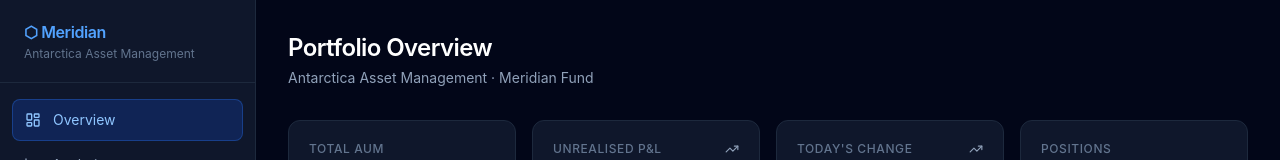
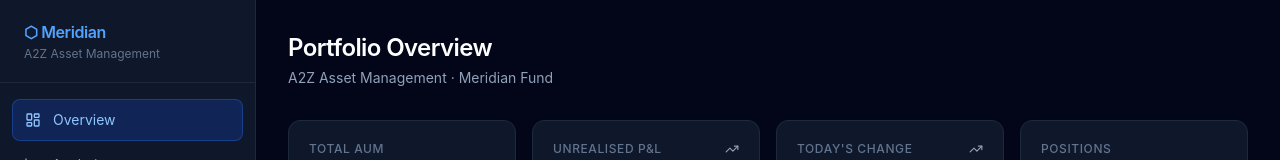
Before and after one commit to sunitha181288/meridian-portfolio-dashboard, a Next.js app: page /dashboard in a window 1280 px wide. Shown: the top 160 px of the page. Built offline with nearby package versions, Linux system fonts and the light colour scheme; no server answers; the database is empty.

Commit message:
updated the asset management company name

```diff
--- a/app/dashboard/page.tsx
+++ b/app/dashboard/page.tsx
@@ -30,7 +30,7 @@ export default async function DashboardPage() {
           Portfolio Overview
         </h1>
         <p className="text-slate-400 text-sm mt-1">
-          Antarctica Asset Management · Meridian Fund
+          A2Z Asset Management · Meridian Fund
         </p>
       </div>
 
--- a/app/layout.tsx
+++ b/app/layout.tsx
@@ -3,7 +3,7 @@ import { Auth0Provider } from '@auth0/nextjs-auth0/client';
 import './globals.css';
 
 export const metadata: Metadata = {
-  title: 'Meridian | Antarctica Asset Management',
+  title: 'Meridian | A2Z Management',
   description: 'Portfolio management dashboard',
 };
 
--- a/components/Sidebar.tsx
+++ b/components/Sidebar.tsx
@@ -19,11 +19,11 @@ export default function Sidebar() {
     <aside className="fixed top-0 left-0 h-screen w-64 bg-slate-900 border-r border-slate-800 flex flex-col z-50">
       {/* Logo */}
       <div className="px-6 py-5 border-b border-slate-800">
-        <div className="text-base font-semibold text-blue-400 tracking-tight">
+        <div className="tedxt-base font-semibold text-blue-400 tracking-tight">
           ⬡ Meridian
         </div>
         <div className="text-xs text-slate-500 mt-0.5">
-          Antarctica Asset Management
+          A2Z Asset Management
         </div>
       </div>
 
```
